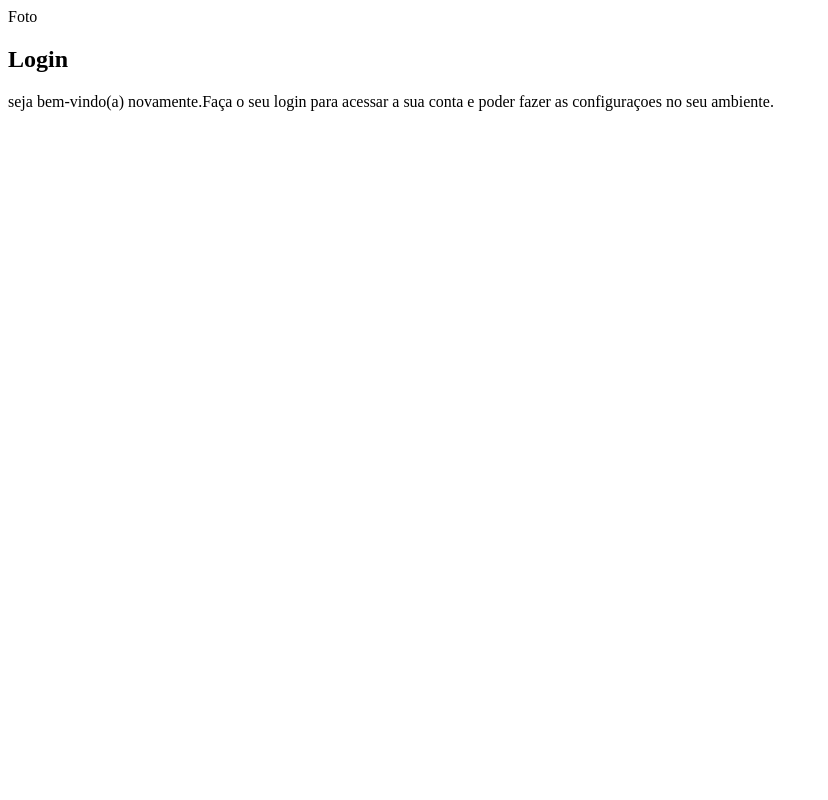
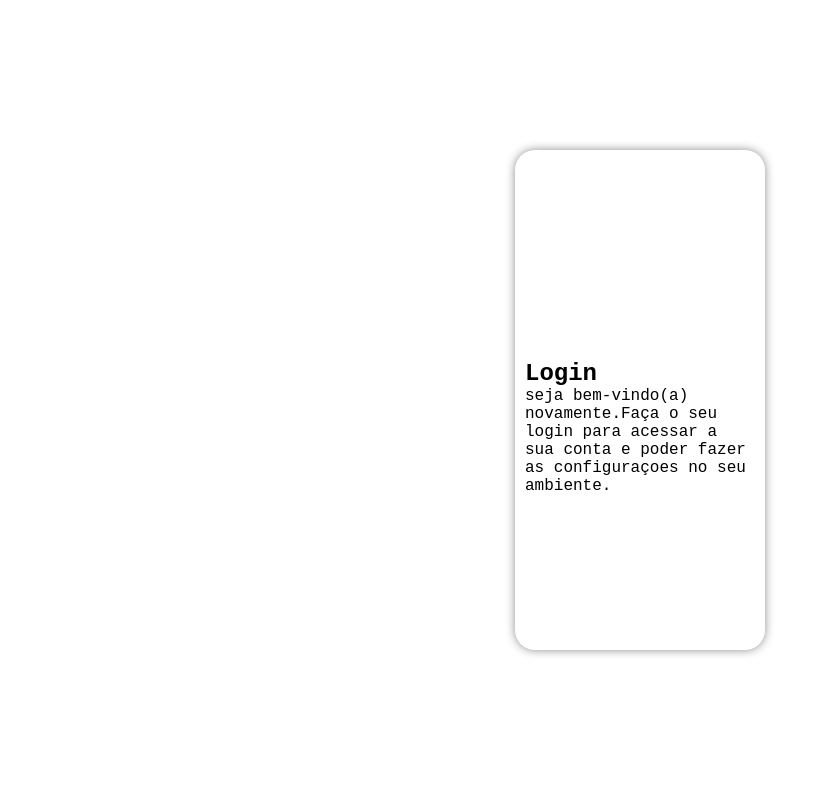
Before and after one commit to jamillysanto/projeto-site-login, a PHP site: page / in a window 1280 px wide. Shown: the whole page, without its empty margins (0-828 px from the left). Run offline with PHP 8.4, Linux system fonts and the light colour scheme.

Commit message:
Continuação do projeto e do estilo CSS

```diff
--- a/estilo/style.css
+++ b/estilo/style.css
@@ -4,3 +4,49 @@
 verde: #49a09d
 lilás: #5f2c83
 */
+
+*{
+    font-family: 'Courier New', Courier, monospace;
+    padding: 0px;
+    margin: 0px;
+    box-sizing: border-box;
+}
+
+body.html{
+    background-color: #5f2c83;
+    height: 100vh;
+    width: 100vw;
+}
+
+main{
+    position: relative;
+    height: 100vh;
+    width: 100vw;
+}
+
+section#login{
+    position: absolute;
+    top: 50%;
+    left: 50%;
+    transform: translate(-50%, -50%);
+
+    background-color: white;
+    width: 250px;
+    height: 500px;
+    border-radius: 20px;
+    overflow: hidden;
+    box-shadow: 0px 0px 10px rgba(0, 0, 0, 0.452);
+}
+
+section#login > div#imagem{
+    display: block;
+    background-color: #5f2c83 url(../img/pexels-diva-29620755.jpg) no-repeat;
+    background-size: cover;
+    background-position: left bottom;
+    height: 200px;
+}
+
+section#login > div#formulario{
+    display: block;
+    padding: 10px;
+}
--- a/index.html
+++ b/index.html
@@ -10,7 +10,7 @@
     <main>
         <section id="login">
             <div id="imagem">
-                Foto
+                <!--Aqui é o local onde vai ficar a imagem-->
             </div>
             <div id="formulario">
                 <h1>Login</h1>
```
